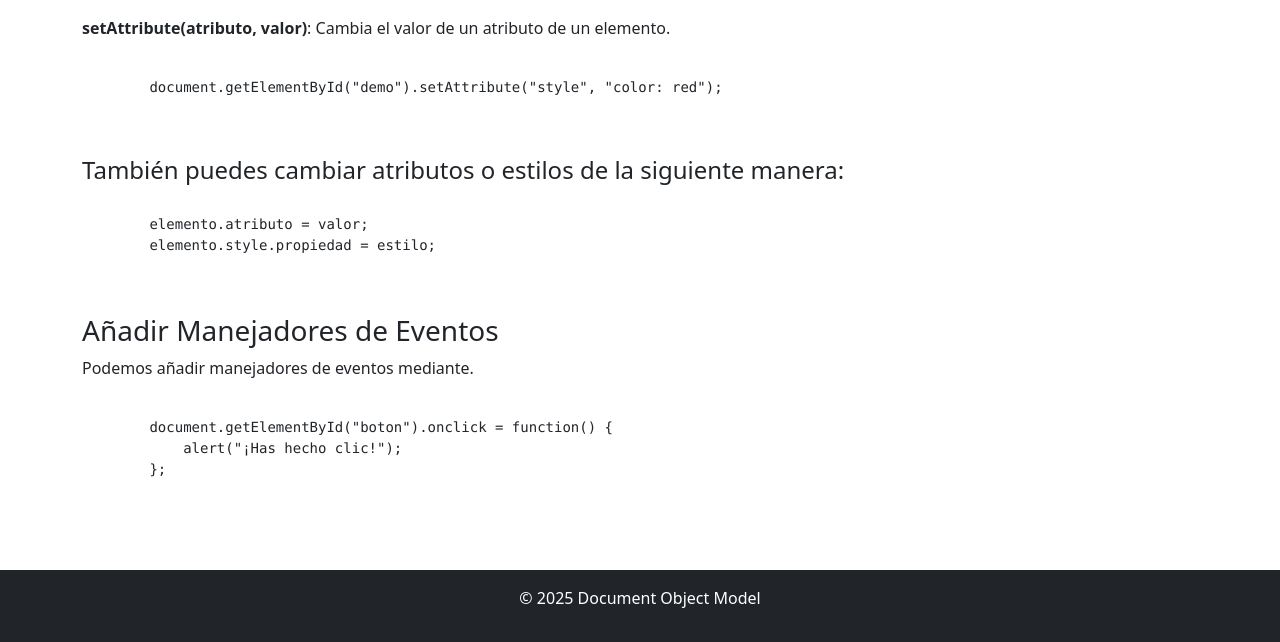
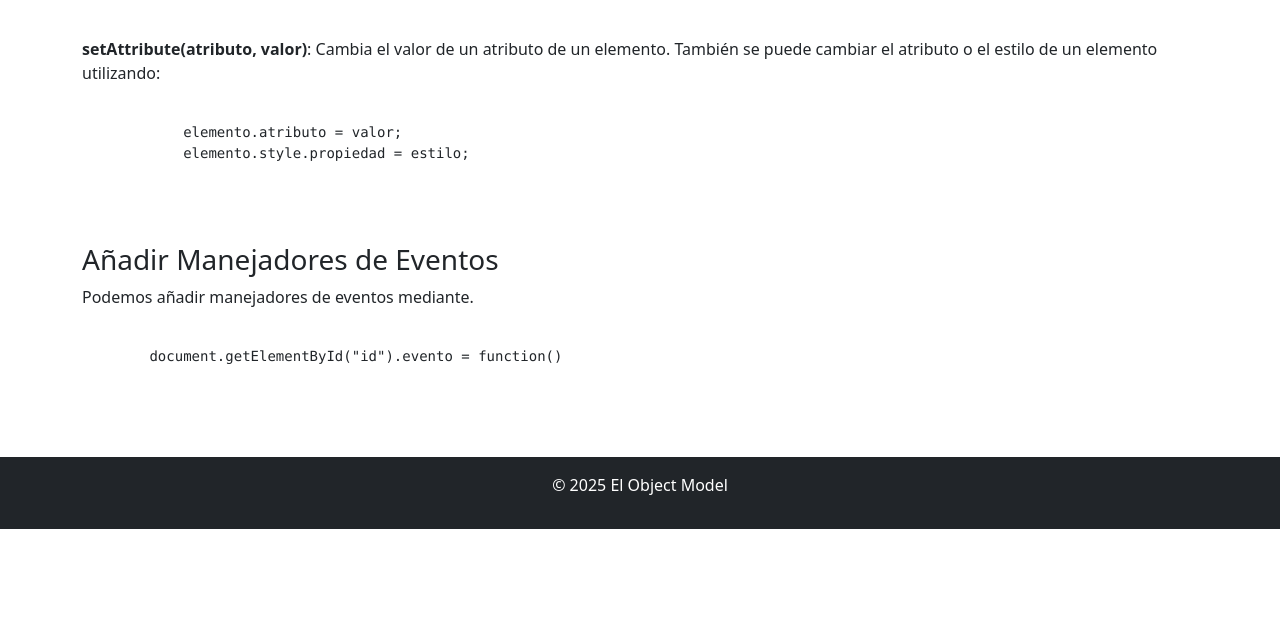
Before and after one commit to helado009/VespertinoGit, a plain HTML site: page pages/index.html in a window 1280 px wide. Shown: the part 2282-2924 px from the top of the page. After the commit the page ends 2811 px from the top, so only its background shows below. Drawn offline with nearby package versions, Linux system fonts and the light colour scheme.

```diff
--- a/pages/index.html
+++ b/pages/index.html
@@ -113,6 +113,7 @@
 
         <pre>
         <code>
+                    <!--El codijo del boton -->
 
         <button onclick="funcion()">Púlsame</button>
             <!--HTML coloca un botón en la pagina -->
@@ -126,18 +127,12 @@
         </code>
         </pre>
 
-        <p><strong>setAttribute(atributo, valor)</strong>: Cambia el valor de un atributo de un elemento.</p>
+        <p><strong>setAttribute(atributo, valor)</strong>: Cambia el valor de un atributo de un elemento. También se puede cambiar el atributo o el estilo de un elemento utilizando:</p>
         <pre>
         <code>
-        document.getElementById("demo").setAttribute("style", "color: red");
-        </code>
-        </pre>
+            elemento.atributo = valor;
+            elemento.style.propiedad = estilo;
 
-        <h4>También puedes cambiar atributos o estilos de la siguiente manera:</h4>
-        <pre>
-        <code>
-        elemento.atributo = valor;
-        elemento.style.propiedad = estilo;
         </code>
         </pre>
 
@@ -145,16 +140,14 @@
         <p>Podemos añadir manejadores de eventos mediante.</p>
         <pre>
         <code>
-        document.getElementById("boton").onclick = function() {
-            alert("¡Has hecho clic!");
-        };
+        document.getElementById("id").evento = function()
         </code>
         </pre>
     </div>
 
     <!-- Pie de página -->
     <footer class="bg-dark text-white text-center py-3 mt-5">
-        <p>© 2025 Document Object Model</p>
+        <p>© 2025 El Object Model</p>
     </footer>
 
 </body>
```
